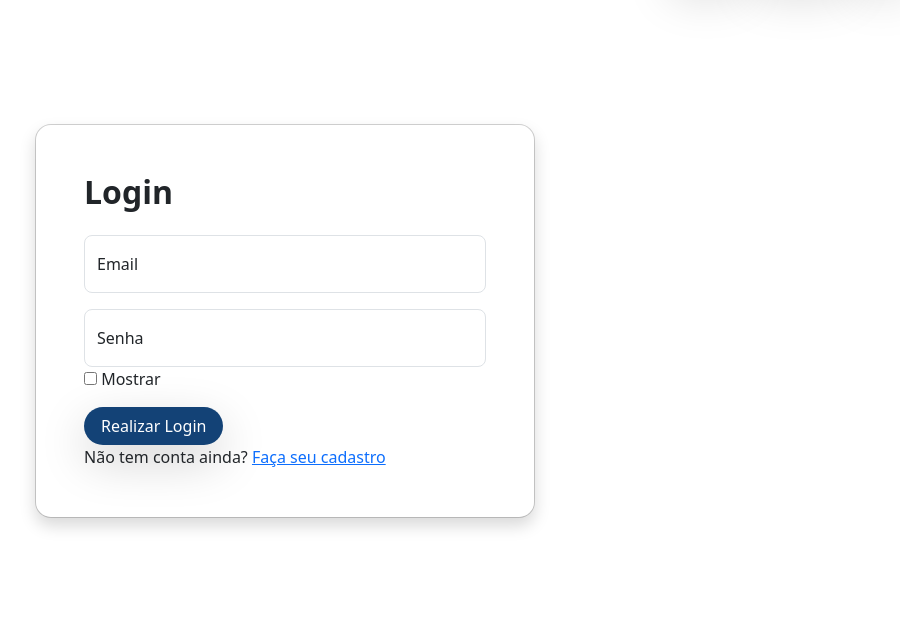
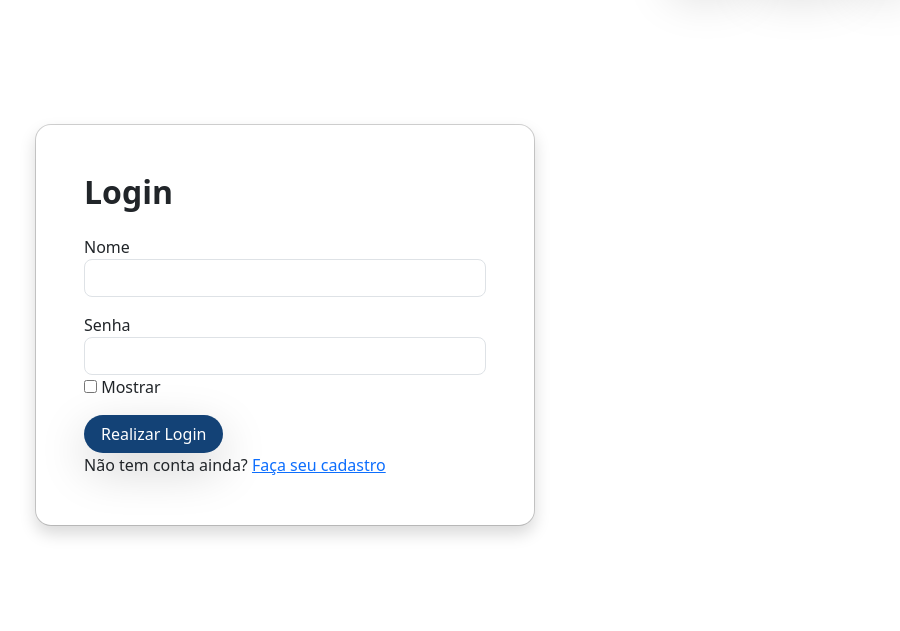
Before and after one commit to EugenioUrbano/IFSHOP, a Django app: page /login/ in a window 1280 px wide. Shown: the part 83-714 px from the top of the page, without its empty margins (355-1255 px from the left). Run offline with Django 5.2, Linux system fonts and the light colour scheme.

Commit message:
pagina de login e cadastro funcionando

```diff
--- a/config/settings.py
+++ b/config/settings.py
@@ -31,6 +31,12 @@ INSTALLED_APPS = [
 ]
 
 AUTH_USER_MODEL = 'ifshop.UsuarioCustomizado'
+
+LOGIN_URL = '/login/'
+
+LOGIN_REDIRECT_URL = '/perfil/'
+
+LOGOUT_REDIRECT_URL = '/login/'
 
 MIDDLEWARE = [
     'django.middleware.security.SecurityMiddleware',
--- a/ifshop/admin.py
+++ b/ifshop/admin.py
@@ -1,6 +1,7 @@
 from django.contrib import admin
 
-from .models import Camiseta, Pedido
+from .models import Camiseta, Pedido, UsuarioCustomizado
 
 admin.site.register(Camiseta)
 admin.site.register(Pedido)
+admin.site.register(UsuarioCustomizado)
--- a/ifshop/forms.py
+++ b/ifshop/forms.py
@@ -181,12 +181,12 @@ class CadastroUsuarioForm(UserCreationForm):
             'class': 'form-control rounded-3',
         })
     )
-    password1 = forms.IntegerField(
+    password1 = forms.CharField(
         widget=forms.PasswordInput(attrs={
             'class': 'form-control rounded-3',
         })
     )
-    password2 = forms.IntegerField(
+    password2 = forms.CharField(
         widget=forms.PasswordInput(attrs={
             'class': 'form-control rounded-3',
         })
@@ -209,6 +209,17 @@ class CadastroUsuarioForm(UserCreationForm):
         fields = ['username', 'email', 'telefone', 'matricula_cpf', 'curso', 'password1', 'password2']
 
 class LoginUsuarioForm(AuthenticationForm):
+    username = forms.CharField(
+        max_length=100,
+        widget=forms.TextInput(attrs={
+            'class': 'form-control rounded-3',
+        })
+    )
+    password = forms.CharField(
+        widget=forms.PasswordInput(attrs={
+            'class': 'form-control rounded-3',
+        })
+    )
     class Meta:
         model = UsuarioCustomizado
         fields = ['username', 'password']
--- a/ifshop/templates/base.html
+++ b/ifshop/templates/base.html
@@ -8,7 +8,6 @@
     <link rel="stylesheet" href="{% static 'css/style.css' %}">
     <script src="https://cdn.jsdelivr.net/npm/bootstrap@5.3.3/dist/js/bootstrap.bundle.min.js" integrity="sha384-YvpcrYf0tY3lHB60NNkmXc5s9fDVZLESaAA55NDzOxhy9GkcIdslK1eN7N6jIeHz" crossorigin="anonymous"></script>
     <title>{% block title %}IFSHOP{% endblock %}</title>
-    <link rel="icon" href="{% static 'img/logo.png' %}">
 </head >
 
 <body>
@@ -22,8 +21,15 @@
       <!-- botões -->
         <div class="col-md-3 p-3 text-end">
           {% block botoes_header %}
+          {% if user.is_authenticated %}
+          <button type="button" class="btn botoes shadow-lg rounded-pill px-3"><a href="{% url 'perfil' %}" class="nav-link"><svg xmlns="http://www.w3.org/2000/svg" width="20" height="20" fill="currentColor" class="bi bi-person-fill" viewBox="0 0 16 16">
+            <path d="M3 14s-1 0-1-1 1-4 6-4 6 3 6 4-1 1-1 1zm5-6a3 3 0 1 0 0-6 3 3 0 0 0 0 6"/>
+          </svg></a></button>
+          <button type="button" class="btn botoes shadow-lg rounded-pill px-3"><a href="{% url 'logout' %}" class="nav-link">Deslogar</a></button>
+          {% else %}
           <button type="button" class="btn botoes shadow-lg rounded-pill px-3"><a href="{% url 'login' %}" class="nav-link">Login</a></button>
           <button type="button" class="btn botoes shadow-lg rounded-pill px-3"><a href="{% url 'cadastro' %}" class="nav-link">Cadastro</a></button>
+          {% endif %}
           <button type="button" class="btn botoes shadow-lg rounded-pill px-3 "><a href="{% url 'carrinho' %}" class="nav-link">
             <svg width="20" height="20" viewBox="0 0 36 36" fill="none" xmlns="http://www.w3.org/2000/svg">
                 <g clip-path="url(#clip0_120_67)">
--- a/ifshop/templates/cadastro.html
+++ b/ifshop/templates/cadastro.html
@@ -14,7 +14,7 @@
                 <form class="row g-3" method="post">
                     {% csrf_token %}
                     <div class=" col-12">
-                        <label for="id_nome">Nome</label>
+                        <label for="id_username">Nome</label>
                         {{ form.username }}
                     </div>
                     <div class=" col-md-6">
--- a/ifshop/templates/carrinho.html
+++ b/ifshop/templates/carrinho.html
@@ -1,4 +1,5 @@
 {% extends "base.html" %}
+{% load static %}
 
 {% block title %}Carrinho{% endblock %}
 {% block filtro%} {% endblock %}
@@ -33,5 +34,4 @@
     {% endfor %}
 </ul>
 
-
 {% endblock %}
--- a/ifshop/templates/login.html
+++ b/ifshop/templates/login.html
@@ -14,14 +14,15 @@
             </div>
 
             <div class="modal-body p-5 pt-0">
-                <form class="">
-                    <div class="form-floating mb-3">
-                        <input type="email" class="form-control rounded-3" id="email" placeholder="Email" required="">
-                        <label for="email">Email</label>
+                <form method="post">
+                    {% csrf_token %}
+                    <div class=" mb-3">
+                        <label for="id_username">Nome</label>
+                        {{ form.username }}
                     </div>
-                    <div class="form-floating mb-3">
-                        <input type="password" id="senha" name="senha" class="form-control rounded-3" placeholder="Senha" required="">
-                        <label for="senha">Senha</label>
+                    <div class=" mb-3">
+                        <label for="id_password">Senha</label>
+                        {{ form.password }}
                         <input type="checkbox" id="mostrarSenha" onclick="mostrarOcultarSenha()"> Mostrar
                     </div>
 
@@ -39,13 +40,14 @@
 </div>
 <script>
     function mostrarOcultarSenha() {
-        var senha = document.getElementById("senha");
+        var id_password = document.getElementById("id_password");
         var checkbox = document.getElementById("mostrarSenha");
         if (checkbox.checked) {
-            senha.type = "text";  // Mostra a senha
+            id_password.type = "text";
         } else {
-            senha.type = "password";  // Oculta a senha
+            id_password.type = "password";
         }
     }
+
 </script>
 {% endblock %}
--- a/ifshop/urls.py
+++ b/ifshop/urls.py
@@ -3,18 +3,22 @@ from django.contrib.auth.views import LogoutView
 from django.conf.urls.static import static
 from django.urls import path
 from . import views
-from .views import cadastro_usuario, LoginUsuarioView
+from .views import cadastro_usuario, LoginUsuarioView,logout_usuario
 
 urlpatterns = [
     path("", views.index, name="index"),
     path('login/', LoginUsuarioView.as_view(), name='login'),
     path('cadastro/', cadastro_usuario, name='cadastro'),
+    ##########################################################################
     path('perfil/', views.perfil, name='perfil'),
     path('gerenciar_pro/', views.gerenciar_pro, name='gerenciar_pro'),
+    path('logout/', logout_usuario, name='logout'),
+    path('adicionar_pro/', views.adicionar_pro, name='adicionar_pro'),
+    ##########################################################################
     path('carrinho/', views.carrinho, name='carrinho'),
     path('camiseta/<int:camiseta_id>', views.camiseta, name='camiseta'),
-    path('adicionar_pro/', views.adicionar_pro, name='adicionar_pro'),
-    path('logout/', LogoutView.as_view(next_page='login'), name='logout'),
+
+
 ]
 
 urlpatterns += static(settings.MEDIA_URL, document_root=settings.MEDIA_ROOT)
--- a/ifshop/views.py
+++ b/ifshop/views.py
@@ -1,7 +1,7 @@
 from django.shortcuts import render, redirect
-from django.contrib.auth import login, authenticate
+from django.contrib.auth import login, authenticate, logout
 from django.contrib.auth.views import LoginView
-from django.urls import reverse_lazy
+from django.contrib.auth.decorators import login_required
 from .models import Camiseta, Pedido
 from .forms import CamisetaForm, PedidoForm, FiltroProdutoForm, CadastroUsuarioForm, LoginUsuarioForm
 
@@ -31,8 +31,13 @@ class LoginUsuarioView(LoginView):
     template_name = 'login.html'
     authentication_form = LoginUsuarioForm
 
+def logout_usuario(request):
+    logout(request)
+    return redirect('login')
+
 ####################################################################################################
 
+@login_required
 def perfil(request):
     return render(request, "perfil.html")
 
@@ -83,6 +88,7 @@ def camiseta(request, camiseta_id):
 
 ####################################################################################################
 
+@login_required
 def adicionar_pro(request):
     if request.method == 'POST':
         form = CamisetaForm(request.POST, request.FILES)
@@ -103,5 +109,6 @@ def adicionar_pro(request):
 
 ####################################################################################################
 
+@login_required
 def gerenciar_pro(request):
     return render(request, 'gerenciar_pro')
```
Also changed, not shown: ifshop/templates/camiseta.html (+6 -2 lines), ifshop/static/css/style.css (line endings or trailing spaces).
